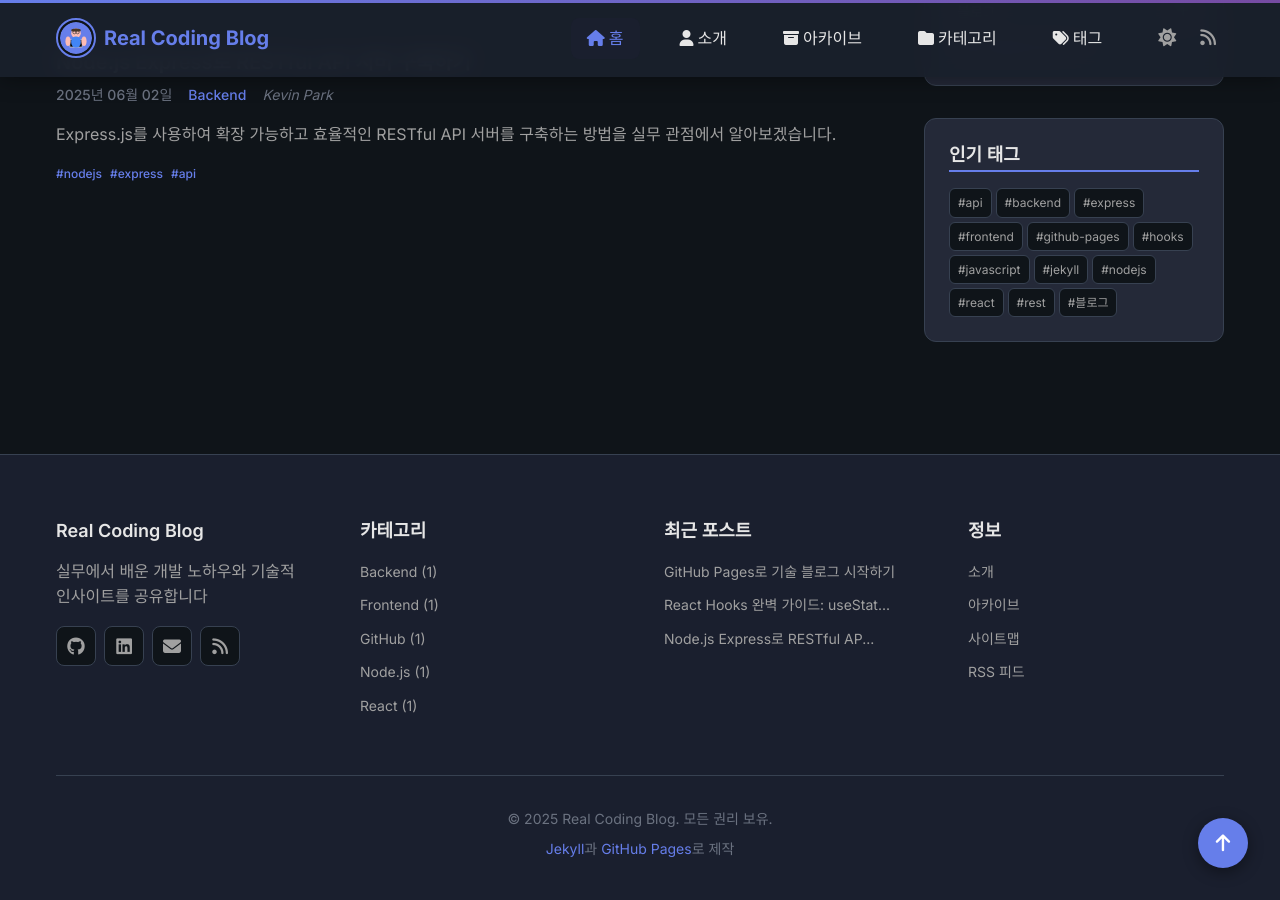
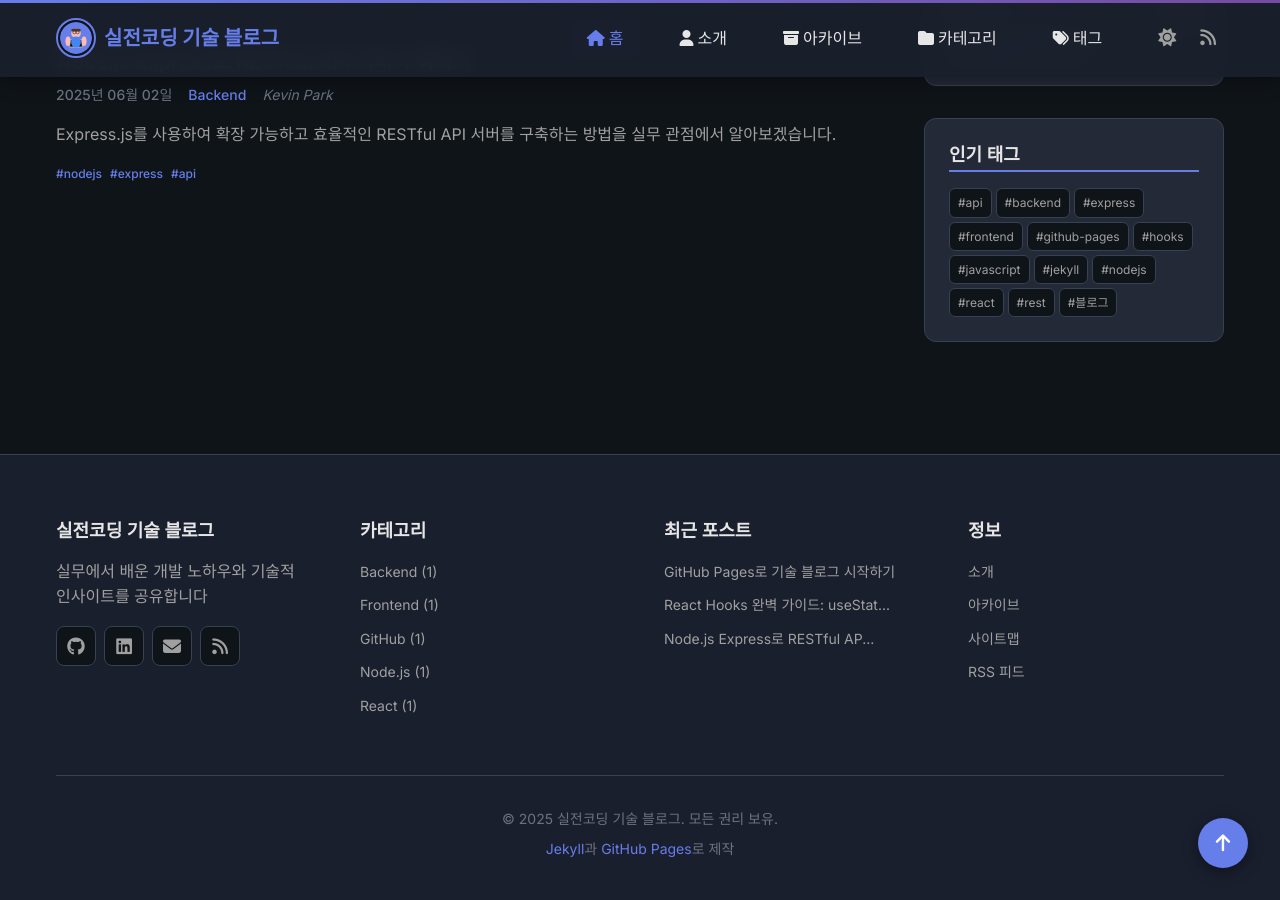
Before and after one commit to realcoding2003/realcoding.github.io, a Jekyll site: the page built from index.html, in a window 1280 px wide and 900 px high, scrolled down 933 px. Built offline with Jekyll 4.4.1, drawn with Linux system fonts in a browser that asks for light colours; nearby versions of some CDN libraries; the list of posts is cut into pages by our own code; some of the changed text lies outside the part shown.

Commit message:
Change site title to Korean
- Update site title from 'Real Coding Blog' to '실전코딩 기술 블로그'
- Update web manifest name and short_name accordingly
- Maintain consistent Korean branding throughout the site

```diff
--- a/_config.yml
+++ b/_config.yml
@@ -1,5 +1,5 @@
 # Site settings
-title: Real Coding Blog
+title: 실전코딩 기술 블로그
 description: 실무에서 배운 개발 노하우와 기술적 인사이트를 공유합니다
 url: "https://realcoding.blog"
 baseurl: ""
```
Also changed, not shown: assets/images/site.webmanifest.
